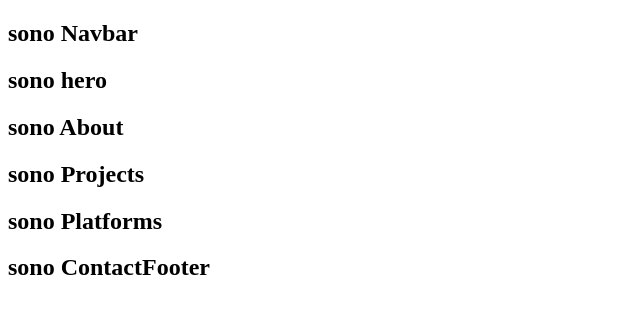
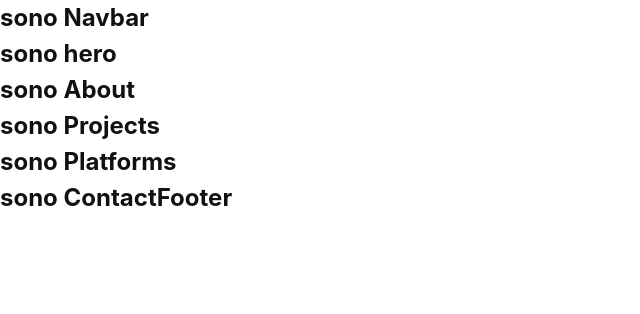
Before and after one commit to GiuseppeLiGioi/personal-portfolio, a React (Vite) app: page / in a window 1280 px wide. Shown: the top 314 px of the page, without its empty margins (0-640 px from the left). Built offline with nearby package versions, Linux system fonts and the light colour scheme.

Commit message:
Added. base css reset

```diff
--- a/src/index.css
+++ b/src/index.css
@@ -0,0 +1,26 @@
+* {
+  margin: 0;
+  padding: 0;
+  box-sizing: border-box;
+}
+
+html {
+  font-size: 16px;
+  scroll-behavior: smooth;
+}
+
+body {
+  font-family: 'Inter', sans-serif;
+  line-height: 1.5;
+  color: #111;
+  background-color: #fff;
+}
+
+
+ul {
+  list-style: none;
+}
+
+li {
+  list-style: none;
+}
```
